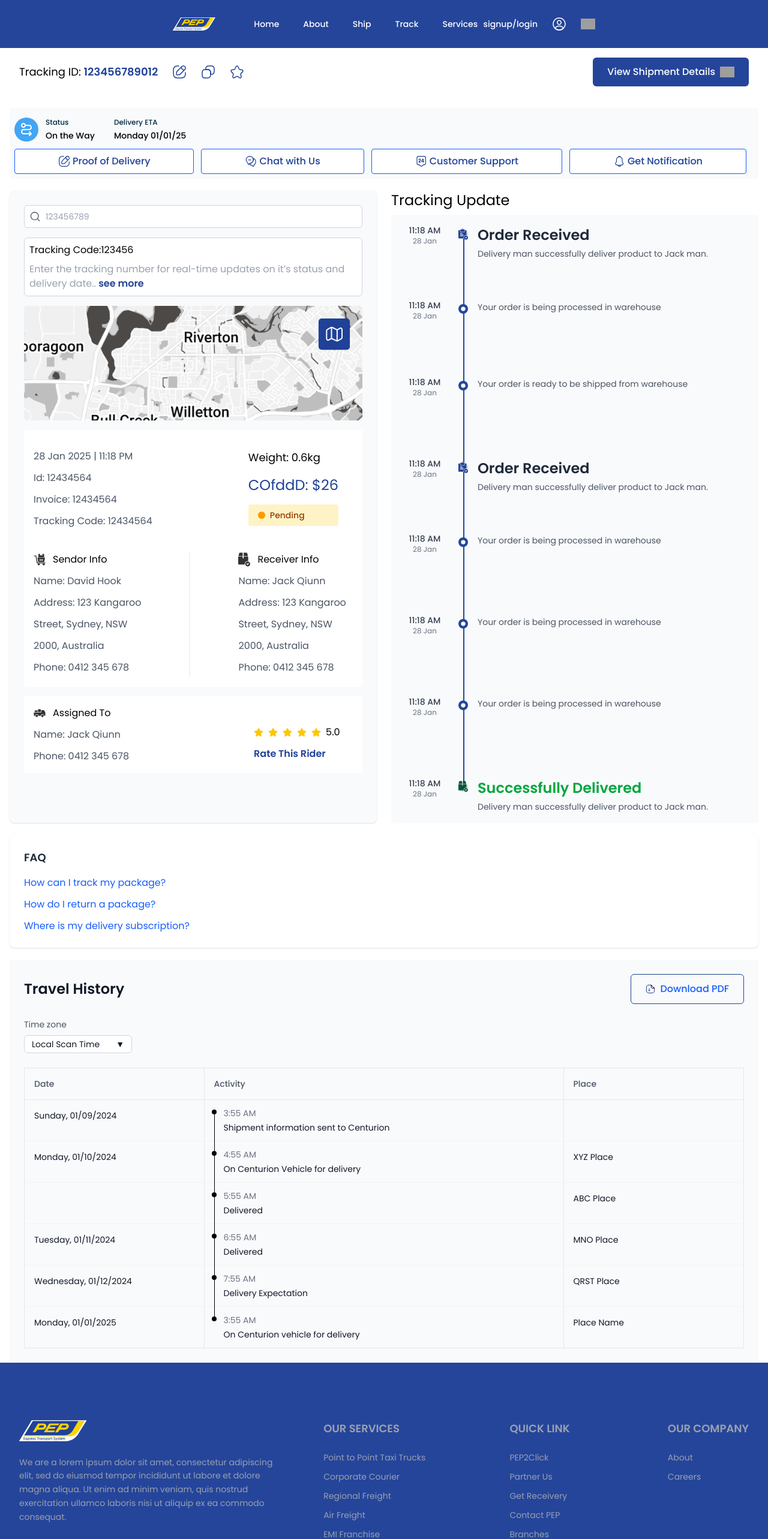
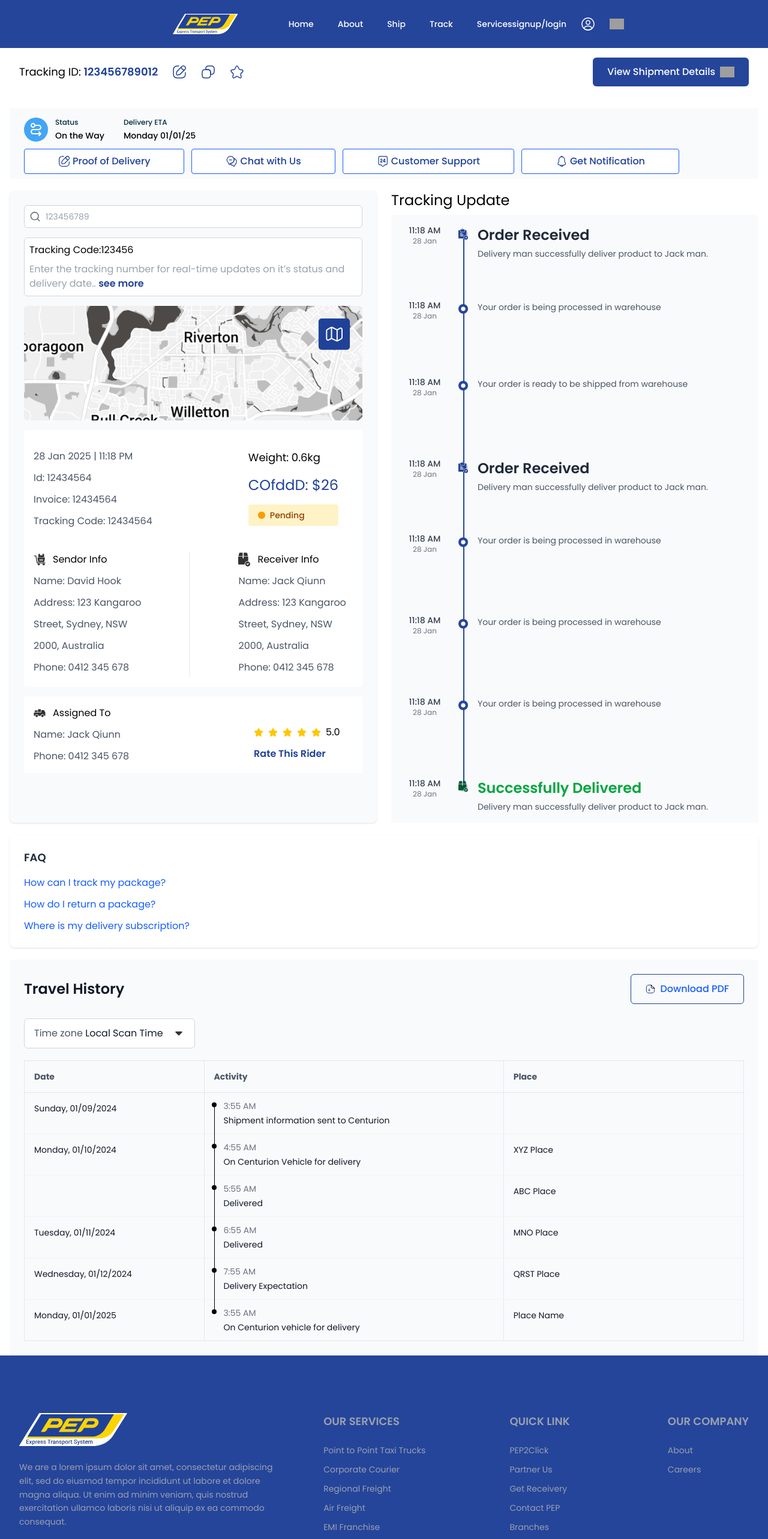
Before and after one commit to jahidpolygontech/PEP, a Next.js app: page /tracking in a window 1280 px wide. Shown: the top 2566 px of the page at 60% size. Built offline with nearby package versions, Linux system fonts and the light colour scheme; grey boxes are pictures that could not be loaded.

Commit message:
➕ Add image size travel history change secondary and layout and navbar
Type(s): ADD

Issue(s):
- JIRA: nai

```diff
--- a/src/app/(auth)/layout.tsx
+++ b/src/app/(auth)/layout.tsx
@@ -1,6 +1,4 @@
 
-import Footer from "@/components/footer/Footer";
-import Navbar from "@/components/navbar/Navbar";
 import React from "react";
 
 export default function AuthLayout({
@@ -10,9 +8,7 @@ export default function AuthLayout({
 }) {
   return (
     <>
-      <Navbar />
       <main>{children}</main>
-      <Footer />
     </>
   );
 }
--- a/src/app/(main)/layout.tsx
+++ b/src/app/(main)/layout.tsx
@@ -1,5 +1,3 @@
-import Footer from "@/components/footer/Footer";
-import Navbar from "@/components/navbar/Navbar";
 import React from "react";
 
 export default function LoggedInLayout({
@@ -9,9 +7,7 @@ export default function LoggedInLayout({
 }) {
   return (
     <>
-      <Navbar />
       <main>{children}</main>
-      <Footer />
     </>
   );
 }
--- a/src/app/(main)/tracking/components/TrackingHeader.tsx
+++ b/src/app/(main)/tracking/components/TrackingHeader.tsx
@@ -53,7 +53,7 @@ const TrackingHeader = () => (
     </div>
 
     {/* Action Buttons */}
-    <div className="flex flex-col bg-gray-50 p-2">
+    <div className="flex flex-col bg-gray-50 px-6 py-2">
       <div className="flex items-center gap-8 mt-2">
         {/* Status */}
         <div className="flex items-center gap-3">
--- a/src/app/(main)/tracking/components/TravelHistoryTable.tsx
+++ b/src/app/(main)/tracking/components/TravelHistoryTable.tsx
@@ -51,10 +51,8 @@ const travelData: TravelHistoryItem[] = [
   },
 ];
 
-// Fallback Unicode icons
+
 const CheckIcon = () => <span className="text-green-600">✓</span>;
-const ChevronDownIcon = () => <span>▼</span>;
-const ChevronUpIcon = () => <span>▲</span>;
 
 export default function TravelHistory() {
   const [timeZone, setTimeZone] = useState("Local Scan Time");
@@ -78,26 +76,24 @@ export default function TravelHistory() {
       </div>
 
       {/* Time Zone Selector */}
-      <div className="mb-6 flex flex-col gap-2 text-sm text-gray-600">
-        <span>Time zone</span>
+      <div className="mb-5">
 
         <Select.Root value={timeZone} onValueChange={setTimeZone}>
           <Select.Trigger
             aria-label="Time zone"
-            className="inline-flex items-center justify-between px-3 py-1 border border-gray-300 rounded-md bg-white text-gray-900 cursor-pointer select-none w-[180px]"
+            className="inline-flex items-center justify-between px-4 py-3 gap-4 border border-gray-300 rounded-md bg-white text-gray-900 cursor-pointer select-none"
           >
             <Select.Value />
-            <Select.Icon>
-              <ChevronDownIcon />
+            <Select.Icon >
+            <Image src="/Images/tracking/down.svg" alt="down" width={20} height={20}/>
             </Select.Icon>
           </Select.Trigger>
 
           <Select.Portal>
             <Select.Content className="overflow-hidden rounded-md border border-gray-300 bg-white shadow-md">
               <Select.ScrollUpButton className="flex items-center justify-center h-6 bg-gray-100 cursor-default">
-                <ChevronUpIcon />
+               {/* this is for up */}
               </Select.ScrollUpButton>
-
               <Select.Viewport className="p-2">
                 {["Local Scan Time", "UTC", "EST"].map((zone) => (
                   <Select.Item
@@ -105,16 +101,16 @@ export default function TravelHistory() {
                     value={zone}
                     className="relative flex items-center px-8 py-2 text-gray-900 rounded-md select-none cursor-pointer data-[highlighted]:bg-gray-200"
                   >
-                    <Select.ItemText>{zone}</Select.ItemText>
-                    <Select.ItemIndicator className="absolute left-2 inline-flex items-center">
+                    <Select.ItemText className="font-bold"> <span className="text-gray-600">Time zone</span> {zone}</Select.ItemText>
+                    <Select.ItemIndicator className="absolute left-4 inline-flex items-center">
                       <CheckIcon />
                     </Select.ItemIndicator>
                   </Select.Item>
                 ))}
               </Select.Viewport>
 
-              <Select.ScrollDownButton className="flex items-center justify-center h-6 bg-gray-100 cursor-default">
-                <ChevronDownIcon />
+              <Select.ScrollDownButton className="flex items-center gap-6 justify-center h-6 bg-gray-100 cursor-default">
+              <Image src="/Images/tracking/down.svg" alt="down" width={20} height={20}/>
               </Select.ScrollDownButton>
             </Select.Content>
           </Select.Portal>
@@ -122,10 +118,10 @@ export default function TravelHistory() {
       </div>
 
       {/* Table Header */}
-      <div className="grid grid-cols-12 gap-0 text-sm font-medium text-gray-600 border border-gray-200">
+      <div className="grid grid-cols-12 gap-0 text-sm  text-gray-600 font-bold border border-gray-200">
         <div className="col-span-3 border-r border-gray-200 p-4">Date</div>
-        <div className="col-span-6 border-r border-gray-200 p-4">Activity</div>
-        <div className="col-span-3 p-4">Place</div>
+        <div className="col-span-5 border-r border-gray-200 p-4">Activity</div>
+        <div className="col-span-4 p-4">Place</div>
       </div>
 
       {/* Travel History Items */}
@@ -142,7 +138,7 @@ export default function TravelHistory() {
             </div>
 
             {/* Activity Column */}
-            <div className="col-span-6 border-r border-gray-200 p-3 z-10">
+            <div className="col-span-5 border-r border-gray-200 p-3 z-10">
               <div className="flex items-start gap-3 relative">
                 {/* Timeline Dot + Line */}
                 <div className="flex flex-col items-center">
@@ -154,7 +150,6 @@ export default function TravelHistory() {
                   <div className="w-2 h-2 bg-black rounded-full z-10 mt-1" />
                 </div>
 
-                {/* Activity Text */}
                 <div>
                   <div className="text-sm text-gray-500 mb-1">{item.time}</div>
                   <div className="text-sm text-gray-900">{item.activity}</div>
--- a/src/app/layout.tsx
+++ b/src/app/layout.tsx
@@ -1,6 +1,8 @@
 import type { Metadata } from "next";
 import { Poppins } from "next/font/google";
 import "./globals.css";
+import Navbar from "@/components/navbar/Navbar";
+import Footer from "@/components/footer/Footer";
 
 const poppins = Poppins({
   subsets: ["latin"],
@@ -23,7 +25,12 @@ export default function RootLayout({
   return (
     <html lang="en" className={`${poppins.variable}`}>
       <body>
+      <>
+      <Navbar />
+      {/* <main>{children}</main> */}
       {children}
+      <Footer />
+    </>
       </body>
     </html>
   );
--- /dev/null
+++ b/src/app/page.tsx
@@ -0,0 +1,12 @@
+import React from 'react';
+import { LoginForm } from './(auth)/login/components/LoginForm';
+
+const page = () => {
+    return (
+        <div>
+            <LoginForm />
+        </div>
+    );
+};
+
+export default page;
--- a/src/components/button/SecondaryButton.tsx
+++ b/src/components/button/SecondaryButton.tsx
@@ -18,7 +18,7 @@ const SecondaryBtn: React.FC<SecondaryBtnProps> = ({
   return (
     <button
       onClick={onClick}
-      className={`flex items-center gap-1 px-18 py-2 text-primary font-medium bg-white rounded hover:bg-gray-100 border text-base ${borderColor} cursor-pointer`}
+      className={`flex items-center gap-1 px-14 py-2 text-primary font-medium bg-white rounded hover:bg-gray-100 border text-base ${borderColor} cursor-pointer`}
     >
       <Image src={iconSrc} alt={alt} width={20} height={20} />
       {label}
--- a/src/components/footer/Footer.tsx
+++ b/src/components/footer/Footer.tsx
@@ -29,9 +29,9 @@ const Footer: React.FC = () => {
               <Image
                 src="/Images/logo.svg"
                 alt="PEP Express Transport System"
-                width={200}
-                height={60}
-                className="mb-4 max-w-[150px] sm:max-w-[200px]"
+                width={320}
+                height={80}
+                className="mb-4 object-cover"
               />
             </div>
             <p className="text-sm leading-relaxed mb-8">
--- a/src/components/navbar/Navbar.tsx
+++ b/src/components/navbar/Navbar.tsx
@@ -11,8 +11,9 @@ const NAV_LINKS = [
 
 const Navbar = () => (
   <header className="w-full h-20 flex items-center justify-between bg-primary text-white px-72">
-    <Link href="/" className="flex items-center" aria-label="PEP Home">
-      <Image src="/Images/logo.svg" alt="PEP Logo" width={126} height={33} priority />
+    <Link href="/" aria-label="PEP Home">
+    <Image src="/Images/logo.svg" alt="PEP Logo" width={320} height={80} className="object-cover"/>
+
     </Link>
 
     <nav aria-label="Main navigation">
```
Also changed, not shown: public/Images/tracking/down.svg (added).
